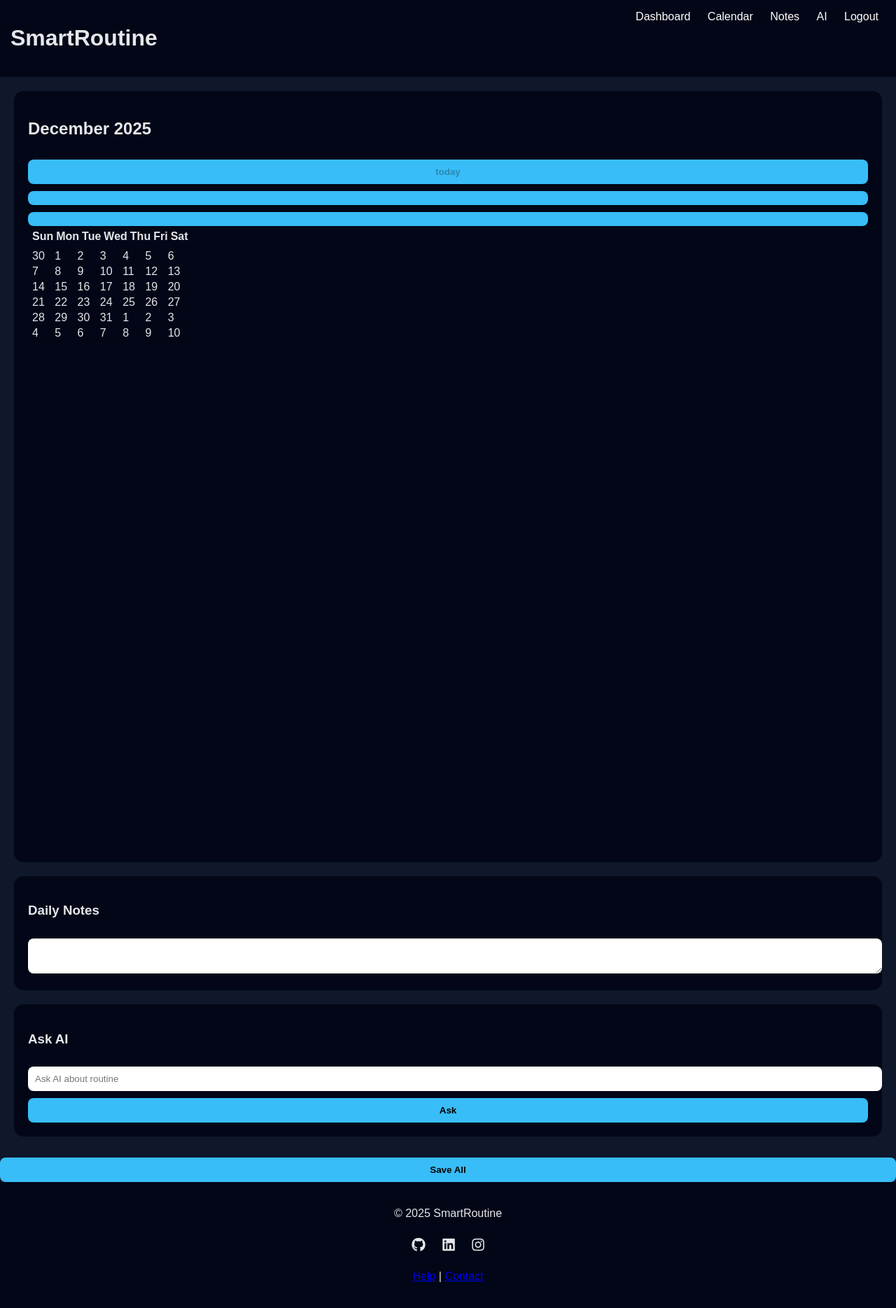
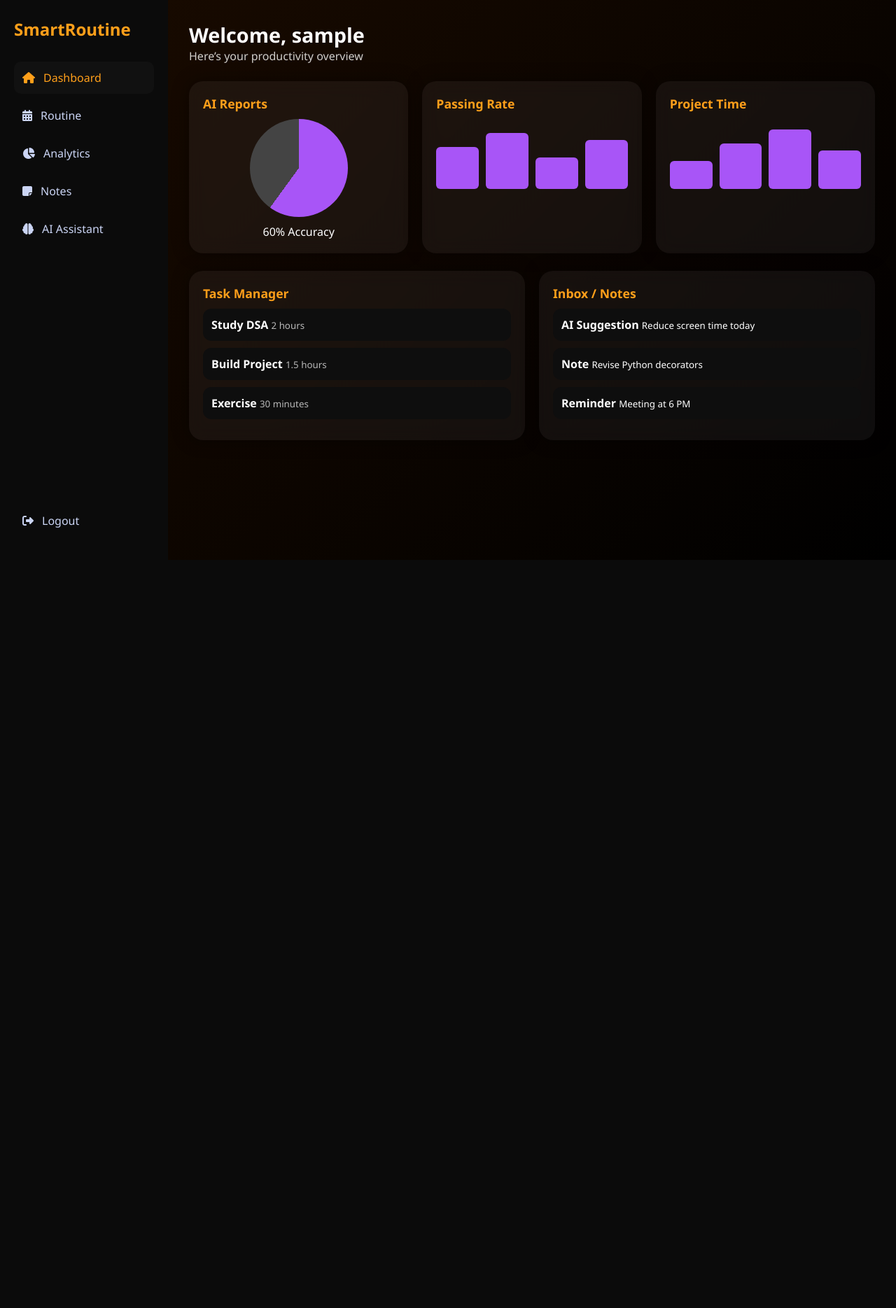
Before and after one commit to shaikhajmir/Smart-Routine, a Flask app: page /dashboard in a window 1280 px wide. Shown: the whole page at 70% size. After the commit the page ends 754 px from the top, so only its background shows below. Run offline with Flask 3, Linux system fonts and the light colour scheme; a user stored in the database is signed in; lists and menus that the app fills with data are empty; some libraries are stand-ins or nearby versions.

Commit message:
dashboard upfrade and more updates

```diff
--- a/app.py
+++ b/app.py
@@ -1,76 +1,166 @@
-
-from flask import Flask, render_template, request, redirect, session, jsonify
+from flask import Flask, render_template, request, redirect, url_for, session, flash
 from werkzeug.security import generate_password_hash, check_password_hash
-import json, os, datetime, openai
+from functools import wraps
+import json
+import os
+import requests
 
 app = Flask(__name__)
-app.secret_key = "ULTIMATE_SECRET_KEY"
+app.secret_key = "CHANGE_THIS_SECRET_KEY"
 
-openai.api_key = os.getenv("OPENAI_API_KEY")
+# -----------------------------
+# DATA STORAGE (JSON DB)
+# -----------------------------
+DB_FILE = "users.json"
 
-DB = "users.json"
+def load_users():
+    if not os.path.exists(DB_FILE):
+        return {}
+    with open(DB_FILE, "r") as f:
+        return json.load(f)
 
-def load():
-    if not os.path.exists(DB):
-        return {}
-    return json.load(open(DB))
+def save_users(users):
+    with open(DB_FILE, "w") as f:
+        json.dump(users, f, indent=4)
 
-def save(data):
-    json.dump(data, open(DB, "w"), indent=2)
+# -----------------------------
+# LOGIN REQUIRED DECORATOR
+# -----------------------------
+def login_required(f):
+    @wraps(f)
+    def decorated_function(*args, **kwargs):
+        if "user" not in session:
+            return redirect(url_for("login"))
+        return f(*args, **kwargs)
+    return decorated_function
+
+# -----------------------------
+# ROUTES
+# -----------------------------
+
+# BASE PAGE
 @app.route("/")
 def base():
     return render_template("base.html")
-@app.route("/", methods=["GET","POST"])
+
+# -----------------------------
+# REGISTER
+# -----------------------------
+@app.route("/register", methods=["GET", "POST"])
+def register():
+    users = load_users()
+
+    if request.method == "POST":
+        email = request.form.get("email").lower()
+        password = request.form.get("password")
+
+        if email in users:
+            flash("User already exists. Please login.", "error")
+            return redirect(url_for("login"))
+
+        users[email] = {
+            "password": generate_password_hash(password),
+            "data": {}
+        }
+
+        save_users(users)
+        flash("Account created successfully. Please login.", "success")
+        return redirect(url_for("login"))
+
+    return render_template("register.html")
+
+# -----------------------------
+# LOGIN
+# -----------------------------
+@app.route("/login", methods=["GET", "POST"])
 def login():
-    users = load()
-    if request.method=="POST":
-        u=request.form["username"]
-        p=request.form["password"]
-        if u in users and check_password_hash(users[u]["password"],p):
-            session["user"]=u
-            return redirect("/dashboard")
-        return render_template("login.html", error="Invalid credentials")
+    users = load_users()
+
+    if request.method == "POST":
+        email = request.form.get("email").lower().strip()
+        password = request.form.get("password")
+
+        # DEBUG PRINT (optional)
+        print("Trying login:", email)
+
+        if email in users:
+            print("User exists")
+
+            if users[email]["password"] and check_password_hash(users[email]["password"], password):
+                print("Password correct")
+                session["user"] = email
+                return redirect(url_for("dashboard"))  # ✅ REDIRECT
+
+            else:
+                print("Password incorrect")
+
+        else:
+            print("User not found")
+
+        flash("Invalid email or password", "error")
+
     return render_template("login.html")
 
-@app.route("/register", methods=["GET","POST"])
-def register():
-    users=load()
-    if request.method=="POST":
-        u=request.form["username"]
-        users[u]={
-            "password":generate_password_hash(request.form["password"]),
-            "data":{}
-        }
-        save(users)
-        return redirect("/")
-    return render_template("register.html")
 
+# -----------------------------
+# DASHBOARD (PROTECTED)
+# -----------------------------
 @app.route("/dashboard")
+@login_required
 def dashboard():
-    if "user" not in session:
-        return redirect("/")
-    return render_template("dashboard.html")
+    return render_template(
+        "dashboard.html",
+        user=session.get("user")
+    )
 
-@app.route("/save", methods=["POST"])
-def save_all():
-    users=load()
-    users[session["user"]]["data"]=request.json
-    save(users)
-    return jsonify({"status":"saved"})
 
-@app.route("/ai", methods=["POST"])
-def ai():
-    prompt=request.json["prompt"]
-    res=openai.ChatCompletion.create(
-        model="gpt-4",
-        messages=[{"role":"user","content":prompt}]
-    )
-    return jsonify(res.choices[0].message.content)
-
+# -----------------------------
+# LOGOUT
+# -----------------------------
 @app.route("/logout")
+@login_required
 def logout():
     session.clear()
-    return redirect("/")
+    return redirect(url_for("base"))
 
+# -----------------------------
+# GOOGLE SIGN-IN (BACKEND READY)
+# -----------------------------
+@app.route("/google-login", methods=["POST"])
+def google_login():
+    """
+    Frontend sends:
+    { token: "google_id_token" }
+    """
 
-app.run(debug=True)
+    token = request.json.get("token")
+
+    # Verify token with Google
+    response = requests.get(
+        "https://oauth2.googleapis.com/tokeninfo",
+        params={"id_token": token}
+    )
+
+    if response.status_code != 200:
+        return {"error": "Invalid Google token"}, 401
+
+    data = response.json()
+    email = data.get("email")
+
+    users = load_users()
+
+    if email not in users:
+        users[email] = {
+            "password": None,
+            "data": {}
+        }
+        save_users(users)
+
+    session["user"] = email
+    return {"success": True}
+
+# -----------------------------
+# RUN SERVER
+# -----------------------------
+if __name__ == "__main__":
+    app.run(debug=True)
--- a/templates/dashboard.html
+++ b/templates/dashboard.html
@@ -1,51 +1,251 @@
+<!DOCTYPE html>
+<html lang="en">
+<head>
+<meta charset="UTF-8">
+<title>Dashboard | SmartRoutine</title>
+<meta name="viewport" content="width=device-width, initial-scale=1.0">
 
-<!DOCTYPE html>
-<html>
-<head>
-<title>Dashboard | SmartRoutine</title>
-<link rel="stylesheet" href="/static/style.css">
-<link href="https://cdn.jsdelivr.net/npm/fullcalendar@6.1.11/main.min.css" rel="stylesheet">
-<script src="https://cdn.jsdelivr.net/npm/fullcalendar@6.1.11/main.min.js"></script>
 <link rel="stylesheet" href="https://cdnjs.cloudflare.com/ajax/libs/font-awesome/6.5.0/css/all.min.css">
+
+<style>
+*{
+  margin:0;
+  padding:0;
+  box-sizing:border-box;
+  font-family:"Segoe UI",Arial,sans-serif;
+}
+
+body{
+  background:linear-gradient(135deg,#1a0b00,#000);
+  color:#fff;
+  min-height:100vh;
+  display:flex;
+}
+
+/* ================= SIDEBAR ================= */
+.sidebar{
+  width:240px;
+  background:#0b0b0b;
+  padding:25px 20px;
+  display:flex;
+  flex-direction:column;
+}
+.sidebar h2{
+  color:#ff9f1a;
+  margin-bottom:30px;
+}
+.sidebar a{
+  color:#cbd5f5;
+  text-decoration:none;
+  padding:12px;
+  border-radius:10px;
+  margin-bottom:8px;
+  display:flex;
+  align-items:center;
+  gap:12px;
+}
+.sidebar a:hover,
+.sidebar a.active{
+  background:#111;
+  color:#ff9f1a;
+}
+.sidebar .bottom{
+  margin-top:auto;
+}
+
+/* ================= MAIN ================= */
+.main{
+  flex:1;
+  padding:30px;
+  display:flex;
+  flex-direction:column;
+  gap:25px;
+}
+
+/* ================= HEADER ================= */
+.top{
+  display:flex;
+  justify-content:space-between;
+  align-items:center;
+}
+.top h1{
+  font-size:1.8rem;
+}
+.top span{
+  opacity:.8;
+}
+
+/* ================= CARDS ================= */
+.grid{
+  display:grid;
+  grid-template-columns:repeat(auto-fit,minmax(260px,1fr));
+  gap:20px;
+}
+.card{
+  background:rgba(255,255,255,0.05);
+  backdrop-filter:blur(12px);
+  border-radius:20px;
+  padding:20px;
+  box-shadow:0 0 25px rgba(0,0,0,.4);
+}
+.card h3{
+  margin-bottom:10px;
+  font-size:1.1rem;
+  color:#ff9f1a;
+}
+
+/* ================= ANALYTICS PLACEHOLDERS ================= */
+.circle{
+  width:140px;
+  height:140px;
+  border-radius:50%;
+  background:conic-gradient(#a855f7 0% 60%, #444 60% 100%);
+  margin:auto;
+}
+.bar{
+  height:100px;
+  display:flex;
+  align-items:flex-end;
+  gap:10px;
+}
+.bar div{
+  flex:1;
+  background:#a855f7;
+  border-radius:6px;
+}
+
+/* ================= TASKS ================= */
+.task{
+  background:#0e0e0e;
+  padding:12px;
+  border-radius:12px;
+  margin-bottom:10px;
+}
+.task small{
+  opacity:.7;
+}
+
+/* ================= INBOX ================= */
+.inbox-item{
+  background:#0e0e0e;
+  padding:12px;
+  border-radius:12px;
+  margin-bottom:10px;
+}
+
+/* ================= MOBILE ================= */
+@media(max-width:900px){
+  .sidebar{
+    display:none;
+  }
+  body{
+    flex-direction:column;
+  }
+}
+</style>
 </head>
+
 <body>
-<header>
-<h1>SmartRoutine</h1>
-<nav>
-<a href="#">Dashboard</a>
-<a href="#calendar">Calendar</a>
-<a href="#notes">Notes</a>
-<a href="#ai">AI</a>
-<a href="/logout">Logout</a>
-</nav>
-</header>
 
-<section id="calendar" class="card animate"></section>
+<!-- SIDEBAR -->
+<div class="sidebar">
+  <h2>SmartRoutine</h2>
 
-<section id="notes" class="card animate">
-<h3>Daily Notes</h3>
-<textarea id="notesTxt"></textarea>
-</section>
+  <a class="active"><i class="fa-solid fa-house"></i> Dashboard</a>
+  <a><i class="fa-solid fa-calendar-days"></i> Routine</a>
+  <a><i class="fa-solid fa-chart-pie"></i> Analytics</a>
+  <a><i class="fa-solid fa-note-sticky"></i> Notes</a>
+  <a><i class="fa-solid fa-brain"></i> AI Assistant</a>
 
-<section class="card animate">
-<h3>Ask AI</h3>
-<input id="prompt" placeholder="Ask AI about routine">
-<button onclick="askAI()">Ask</button>
-<div id="aiBox"></div>
-</section>
+  <div class="bottom">
+    <a href="/logout"><i class="fa-solid fa-right-from-bracket"></i> Logout</a>
+  </div>
+</div>
 
-<button onclick="saveAll()">Save All</button>
+<!-- MAIN -->
+<div class="main">
 
-<footer>
-<p>© 2025 SmartRoutine</p>
-<div class="social">
-<i class="fab fa-github"></i>
-<i class="fab fa-linkedin"></i>
-<i class="fab fa-instagram"></i>
+  <!-- TOP -->
+  <div class="top">
+    <div>
+      <h1>Welcome, {{ user }}</h1>
+      <span>Here’s your productivity overview</span>
+    </div>
+  </div>
+
+  <!-- ANALYTICS -->
+  <div class="grid">
+    <div class="card">
+      <h3>AI Reports</h3>
+      <div class="circle"></div>
+      <p style="text-align:center;margin-top:10px;">60% Accuracy</p>
+    </div>
+
+    <div class="card">
+      <h3>Passing Rate</h3>
+      <div class="bar">
+        <div style="height:60%"></div>
+        <div style="height:80%"></div>
+        <div style="height:45%"></div>
+        <div style="height:70%"></div>
+      </div>
+    </div>
+
+    <div class="card">
+      <h3>Project Time</h3>
+      <div class="bar">
+        <div style="height:40%"></div>
+        <div style="height:65%"></div>
+        <div style="height:85%"></div>
+        <div style="height:55%"></div>
+      </div>
+    </div>
+  </div>
+
+  <!-- TASK + INBOX -->
+  <div class="grid">
+
+    <div class="card">
+      <h3>Task Manager</h3>
+
+      <div class="task">
+        <b>Study DSA</b>
+        <small>2 hours</small>
+      </div>
+
+      <div class="task">
+        <b>Build Project</b>
+        <small>1.5 hours</small>
+      </div>
+
+      <div class="task">
+        <b>Exercise</b>
+        <small>30 minutes</small>
+      </div>
+    </div>
+
+    <div class="card">
+      <h3>Inbox / Notes</h3>
+
+      <div class="inbox-item">
+        <b>AI Suggestion</b>
+        <small>Reduce screen time today</small>
+      </div>
+
+      <div class="inbox-item">
+        <b>Note</b>
+        <small>Revise Python decorators</small>
+      </div>
+
+      <div class="inbox-item">
+        <b>Reminder</b>
+        <small>Meeting at 6 PM</small>
+      </div>
+    </div>
+
+  </div>
+
 </div>
-<p><a href="#">Help</a> | <a href="#">Contact</a></p>
-</footer>
 
-<script src="/static/script.js"></script>
 </body>
 </html>
```
Also changed, not shown: database.py (added, +20 -0 lines), users.json (+8 -4 lines), users.db (added).
